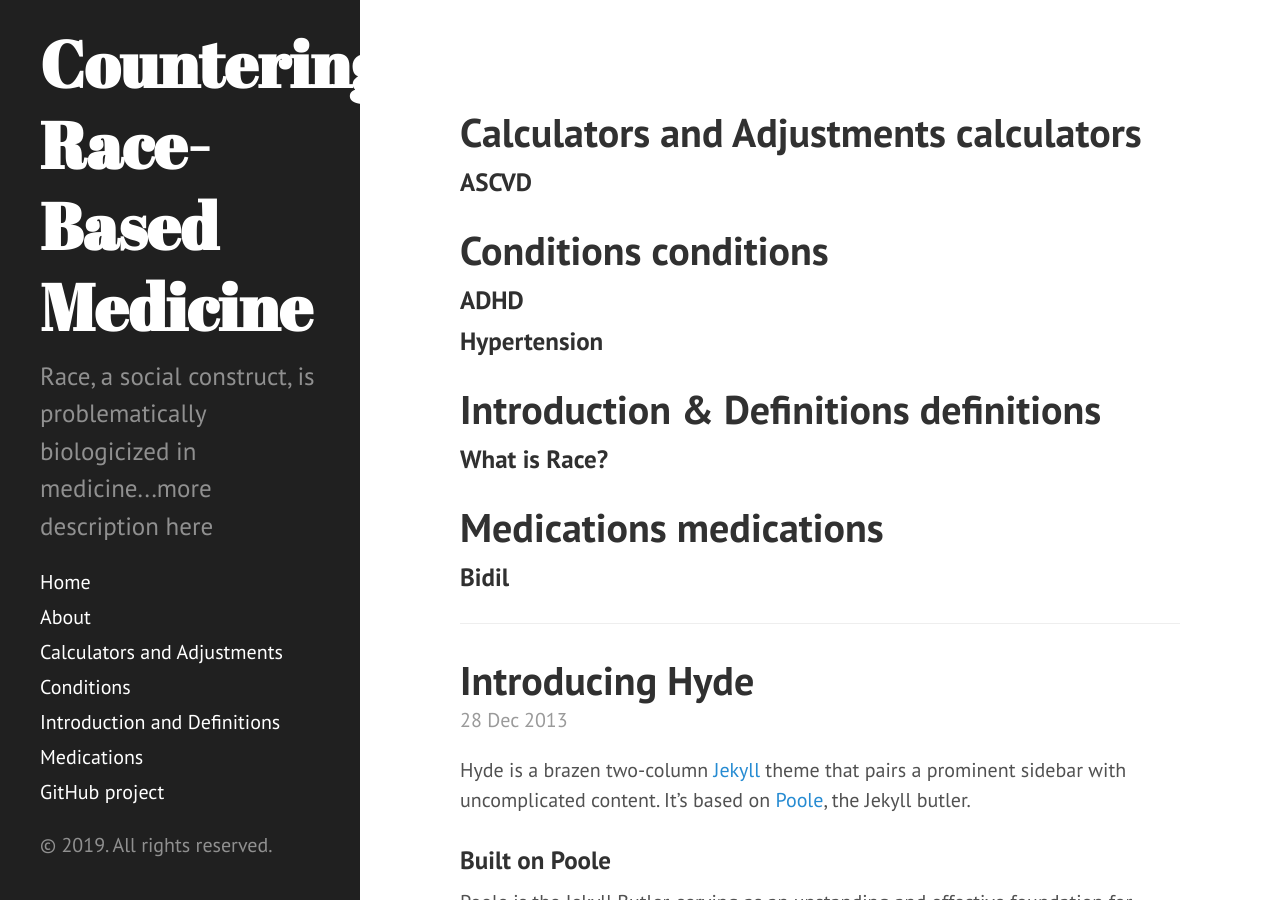
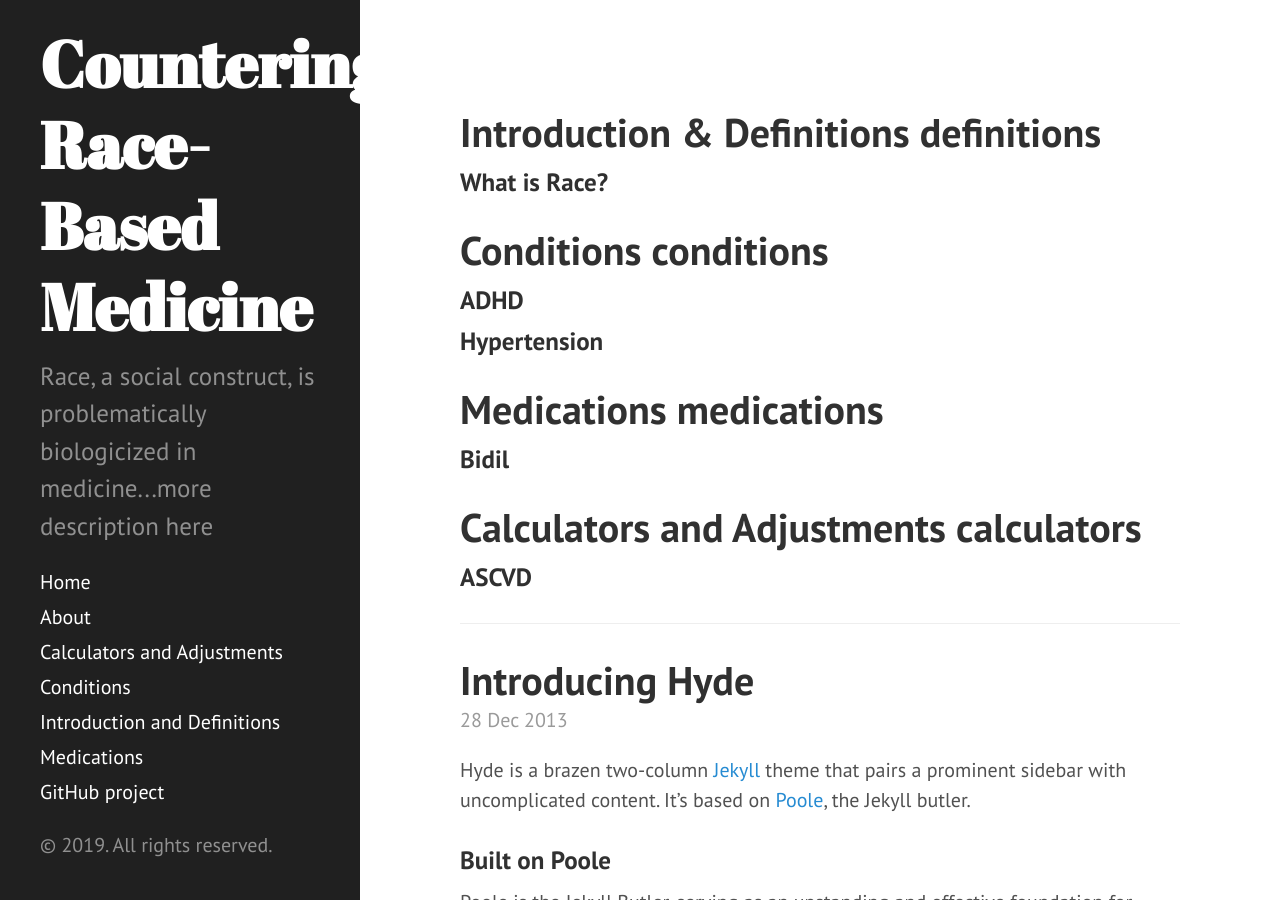
Before and after one commit to ayzhang93/Countering-Race-Based-Medicine, a Jekyll site: the page built from index.html, in a window 1280 px wide and 900 px high. Built offline with Jekyll 4.4.1, drawn with Linux system fonts in a browser that asks for light colours; the list of posts is cut into pages by our own code; part of the change alters nothing that is shown.

```diff
--- a/_config.yml
+++ b/_config.yml
@@ -23,18 +23,22 @@ collections:
     output: true
     name: "Introduction & Definitions"
     info: true
+    order: 1
   conditions:
     output: true
     name: "Conditions"
     info: true
+    order: 2
   medications:
     output: true
     name: "Medications"
     info: true
+    order: 3
   calculators:
     output: true
     name: "Calculators and Adjustments"
     info: true
+    order: 4
 
 
 # Custom vars
--- a/index.html
+++ b/index.html
@@ -3,8 +3,8 @@ layout: default
 title: Home
 ---
 
-
-{% for coll in site.collections %}
+{% assign orderedcoll = site.collections | sort: "order"%}
+{% for coll in orderedcoll %}
   {% if coll.info %}
   <h1> {{coll.name}}  {{coll.label}}</h1>
   <div class="posts">
```
